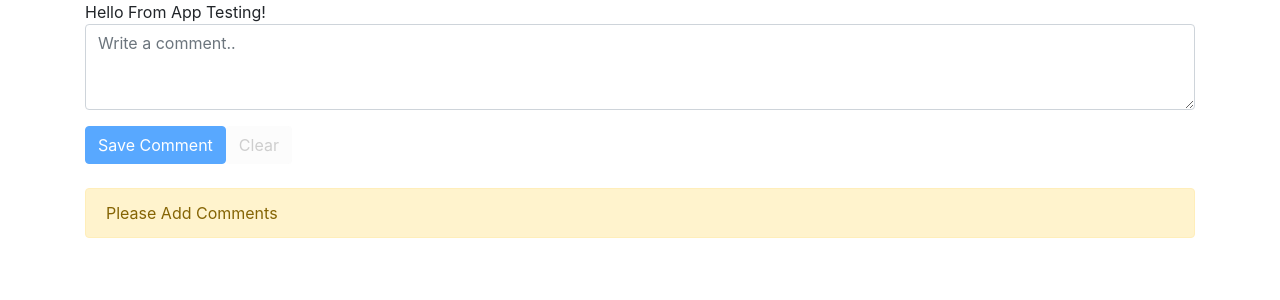
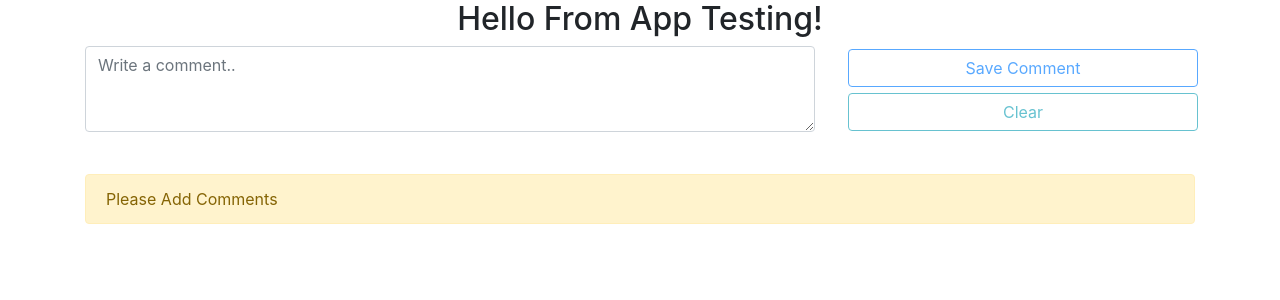
Before and after one commit to raviindorey/RR-Tutorial-Advanced-React-Redux-Testing, a React (Create React App) app: page / in a window 1280 px wide. Shown: the top 300 px of the page. Built offline with nearby package versions, Linux system fonts and the light colour scheme.

Commit message:
bootstrap4 stuff

```diff
--- a/src/components/App.jsx
+++ b/src/components/App.jsx
@@ -4,9 +4,15 @@ import CommentList from './CommentList.jsx';
 
 const App = () => (
   <div className="container">
-    Hello From App Testing!
-    <CommentForm />
-    <CommentList />
+    <div className="row justify-content-center">
+      <h2>Hello From App Testing!</h2>
+    </div>
+    <div className="row">
+      <CommentForm />
+    </div>
+    <div className="row">
+      <CommentList />
+    </div>
   </div>
 );
 
--- a/src/components/CommentForm.jsx
+++ b/src/components/CommentForm.jsx
@@ -24,13 +24,32 @@ const CommentForm = (props) => {
   };
 
   return (
-    <div>
+    <div className="col-md-12">
       <form onSubmit={handleSubmit(onSubmit)}>
-        <div className="form-group">
-          <Field name="commentBox" component={renderInputBox} label="Write a comment.." />
+        <div className="row">
+          <div className="form-group col-md-8">
+            <Field name="commentBox" component={renderInputBox} label="Write a comment.." />
+          </div>
+          <div className="col-md-4 form-group">
+            <button
+              className="btn btn-outline-primary form-control"
+              style={{ margin: '3px' }}
+              disabled={pristine || submitting}
+              type="submit"
+            >
+              Save Comment
+            </button>
+            <button
+              className="btn btn-outline-info form-control"
+              style={{ margin: '3px' }}
+              disabled={pristine}
+              type="submit"
+              onClick={reset}
+            >
+              Clear
+            </button>
+          </div>
         </div>
-        <button className="btn btn-primary" disabled={pristine || submitting} type="submit">Save Comment</button>
-        <button className="btn" disabled={pristine} type="submit" onClick={reset}>Clear</button>
       </form>
       <br />
     </div>
--- a/src/components/CommentList.jsx
+++ b/src/components/CommentList.jsx
@@ -7,15 +7,15 @@ const CommentList = (props) => {
 
   if (comments.length === 0) {
     return (
-      <div>
+      <div className="col-md-12">
         <div className="alert alert-warning">Please Add Comments</div>
       </div>
     );
   }
 
   return (
-    <div>
-      <ul className="list-group">
+    <div className="col-md-12">
+      <ul className="list-group-flush">
         {comments.map((comment, i) => (
           <li className="list-group-item" key={i}>
             {comment}
```
